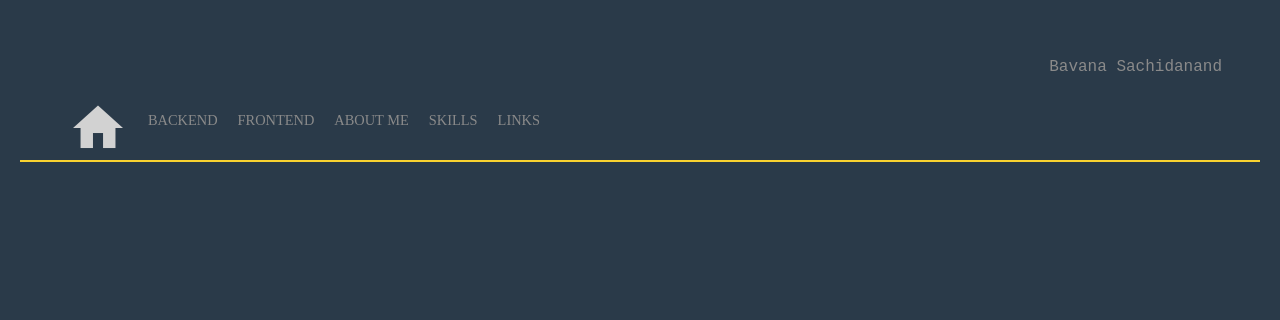
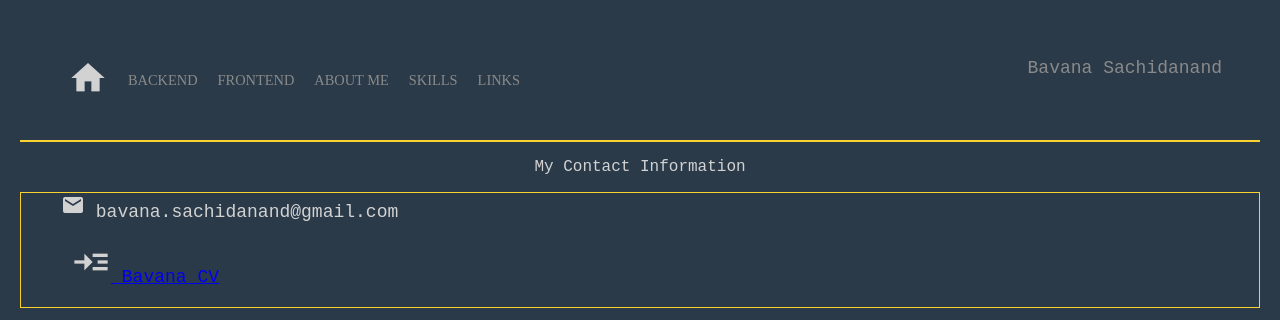
Before and after one commit to bavsac/portfolio, a plain HTML site: page myDetails/contact-me.html in a window 1280 px wide. Drawn offline with Linux system fonts and the light colour scheme.

Commit message:
contacts page

```diff
--- a/myDetails/contact-me.html
+++ b/myDetails/contact-me.html
@@ -4,7 +4,7 @@
     <meta charset="utf-8" />
     <meta name="viewport" content="width=device-width, initial-scale=1" />
     <title>Bavana Sachidanand</title>
-    <link rel="stylesheet" href="../honeycombClickable/styles.css" />
+    <link rel="stylesheet" href="styles.css" />
     <link
       href="https://fonts.googleapis.com/icon?family=Material+Icons"
       rel="stylesheet"
@@ -14,9 +14,7 @@
     <div class="nav-wrapper">
       <div class="left-side">
         <div>
-          <a href="../honeycombClickable/index.html">
-            <i class="material-icons"> home </i></a
-          >
+          <a href="index.html"> <i class="material-icons"> home </i></a>
         </div>
         <div class="nav-link-wrapper">
           <a href="backend.html"><p class="nav-link-wrapper">backend</p></a>
@@ -43,5 +41,20 @@
       </div>
     </div>
     <div class="horizontal-line"></div>
+    <div class="content-container">
+      <div class="contact-top">
+        <p class="contact-text">My Contact Information</p>
+      </div>
+      <div class="contact-bottom">
+        <div class="contact-info">
+          <i class="material-icons">email</i> bavana.sachidanand@gmail.com
+        </div>
+        <div class="contact-info">
+          <a href="BAVANA SACHIDANAND.pdf"
+            ><i class="material-icons">read_more</i> Bavana CV</a
+          >
+        </div>
+      </div>
+    </div>
   </body>
 </html>
--- a/myDetails/styles.css
+++ b/myDetails/styles.css
@@ -158,3 +158,31 @@ img {
   padding-bottom: 20px;
   font-family: 'Courier New', Courier, monospace;
 }
+
+.contact-text {
+  text-align: center;
+  color: #d2d2d2;
+  font-family: 'Courier New', Courier, monospace;
+}
+
+.contact-bottom {
+  width: auto;
+  border: 1px solid #f9d230;
+}
+
+.contact-info {
+  color: #d2d2d2;
+  padding-left: 40px;
+  padding-bottom: 20px;
+  font-family: 'Courier New', Courier, monospace;
+  font-size: large;
+}
+
+.contact-cv {
+  text-align: center;
+  color: #d2d2d2;
+  padding-left: 40px;
+  padding-bottom: 20px;
+  font-family: 'Courier New', Courier, monospace;
+  font-size: large;
+}
--- a/honeycombClickable/styles.css
+++ b/styles.css
@@ -45,9 +45,9 @@ body {
 
 .right-side {
   color: #8a8a8a;
+  font-family: monospace;
+  font-size: xx-large;
   display: flex;
-  font-family: monospace;
-  font-size: large;
 }
 
 /* Toggle Hive design*/
@@ -132,10 +132,10 @@ a {
 .item-title {
   color: #8a8a8a;
   padding-left: 10px;
-  padding: 0px;
+  padding-bottom: 20px;
+  padding-top: 0%;
   margin-right: 20px;
-  font-size: 0.8em;
-
+  font-size: 0.7em;
   position: relative;
   border-bottom: 1px solid transparent;
   font-family: 'Courier New', Courier, monospace;
```
Also changed, not shown: index.html (renamed from honeycombClickable/index.html, +9 -9 lines), myDetails/about-me.html (+1 -3 lines), myDetails/backend.html (+1 -3 lines), myDetails/frontend.html (+1 -3 lines), myDetails/my-links.html (+1 -3 lines), myDetails/skills.html (+1 -3 lines), myList.txt (deleted), style1.txt (deleted), style1CSS.txt (deleted), 4 other files.
